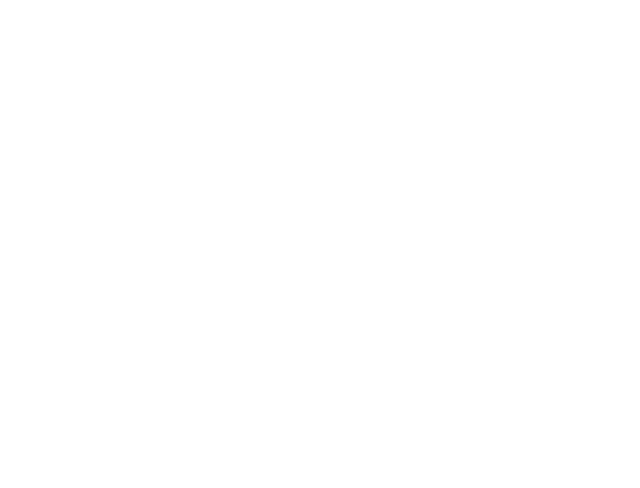
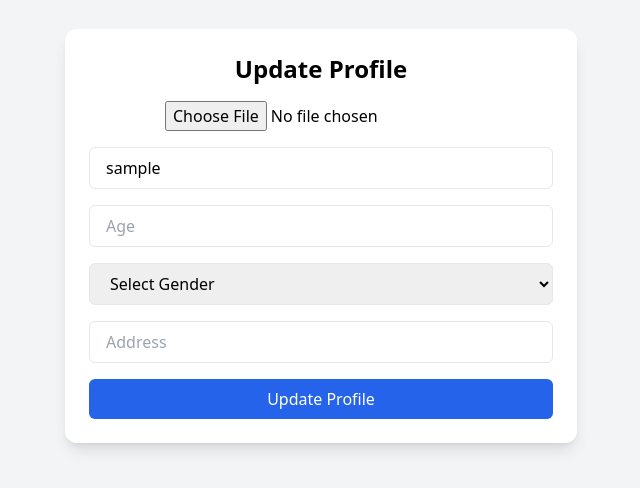
Before and after one commit to ASHMEETSINGHRENU/frontend-workwagon, a React (Create React App) app: page /profile in a window 1280 px wide. Before the commit this address had no page. Shown: the part 164-652 px from the top of the page, without its empty margins (319-959 px from the left). Built offline with nearby package versions, Linux system fonts and the light colour scheme; sample sign-in values are in the browser's storage.

Commit message:
client updated

```diff
--- a/src/App.js
+++ b/src/App.js
@@ -22,6 +22,7 @@ import FreelancerSEO from './pages/FreelancerSEO';
 
 import Analysis from "./pages/Analysis";
 
+import Profile from "./pages/profile";
 
 const ProtectedRoute = ({ children }) => {
   const user = localStorage.getItem("user");
@@ -48,6 +49,15 @@ function App() {
         />
         <Route path="/login" element={<Login />} />
         <Route path="/register" element={<Register />} />
+                 <Route
+          path="/profile"
+          element={
+            <ProtectedRoute>
+              <Profile />
+            </ProtectedRoute>
+          }
+        />
+
         <Route
           path="/website"
           element={
--- a/src/pages/Login.js
+++ b/src/pages/Login.js
@@ -2,6 +2,7 @@ import React, { useState } from "react";
 import { useNavigate, Link } from "react-router-dom";
 import axios from "axios";
 import bannerImg from "../photos/banner-4.png";
+import { LogIn } from "lucide-react";
 
 function Login() {
   const [form, setForm] = useState({ email: "", password: "" });
--- /dev/null
+++ b/src/pages/profile.js
@@ -0,0 +1,153 @@
+import React, { useState, useEffect } from "react";
+import axios from "axios";
+
+function Profile() {
+  const [form, setForm] = useState({
+    username: "",
+    age: "",
+    gender: "",
+    address: "",
+  });
+
+  const [profilePic, setProfilePic] = useState(null);
+  const [preview, setPreview] = useState("");
+  const [loading, setLoading] = useState(false);
+
+  const user = JSON.parse(localStorage.getItem("user"));
+
+  useEffect(() => {
+    if (user) {
+      setForm({
+        username: user.username || "",
+        age: user.age || "",
+        gender: user.gender || "",
+        address: user.address || "",
+      });
+
+      if (user.profilePic) {
+        setPreview(`https://backend-workwagon.onrender.com/${user.profilePic}`);
+      }
+    }
+  }, []);
+
+  const handleChange = (e) => {
+    setForm({ ...form, [e.target.name]: e.target.value });
+  };
+
+  const handleFileChange = (e) => {
+    const file = e.target.files[0];
+    setProfilePic(file);
+
+    if (file) {
+      setPreview(URL.createObjectURL(file));
+    }
+  };
+
+  const handleSubmit = async (e) => {
+    e.preventDefault();
+    setLoading(true);
+
+    try {
+      const formData = new FormData();
+
+      Object.keys(form).forEach((key) => {
+        formData.append(key, form[key]);
+      });
+
+      if (profilePic) {
+        formData.append("profilePic", profilePic);
+      }
+
+      const res = await axios.put(
+        `https://backend-workwagon.onrender.com/api/auth/update/${user._id}`,
+        formData,
+        {
+          headers: {
+            "Content-Type": "multipart/form-data",
+          },
+        }
+      );
+
+      localStorage.setItem("user", JSON.stringify(res.data.user));
+
+      alert("Profile updated successfully!");
+    } catch (err) {
+      alert("Update failed");
+      console.error(err);
+    } finally {
+      setLoading(false);
+    }
+  };
+
+  return (
+    <div className="min-h-screen flex justify-center items-center bg-gray-100 p-4">
+      <div className="bg-white shadow-lg rounded-xl p-6 w-full max-w-lg">
+        <h2 className="text-2xl font-bold text-center mb-4">
+          Update Profile
+        </h2>
+
+        <form onSubmit={handleSubmit} className="space-y-4">
+
+          {/* Profile Image */}
+          <div className="flex flex-col items-center">
+            {preview && (
+              <img
+                src={preview}
+                alt="Preview"
+                className="w-24 h-24 rounded-full object-cover mb-2"
+              />
+            )}
+            <input type="file" onChange={handleFileChange} />
+          </div>
+
+          <input
+            name="username"
+            value={form.username}
+            onChange={handleChange}
+            placeholder="Username"
+            className="w-full px-4 py-2 border rounded-md"
+          />
+
+          <input
+            name="age"
+            value={form.age}
+            onChange={handleChange}
+            placeholder="Age"
+            type="number"
+            className="w-full px-4 py-2 border rounded-md"
+          />
+
+          <select
+            name="gender"
+            value={form.gender}
+            onChange={handleChange}
+            className="w-full px-4 py-2 border rounded-md"
+          >
+            <option value="">Select Gender</option>
+            <option value="Male">Male</option>
+            <option value="Female">Female</option>
+            <option value="Other">Other</option>
+          </select>
+
+          <input
+            name="address"
+            value={form.address}
+            onChange={handleChange}
+            placeholder="Address"
+            className="w-full px-4 py-2 border rounded-md"
+          />
+
+          <button
+            type="submit"
+            disabled={loading}
+            className="w-full bg-blue-600 text-white py-2 rounded-md"
+          >
+            {loading ? "Updating..." : "Update Profile"}
+          </button>
+        </form>
+      </div>
+    </div>
+  );
+}
+
+export default Profile;
```
